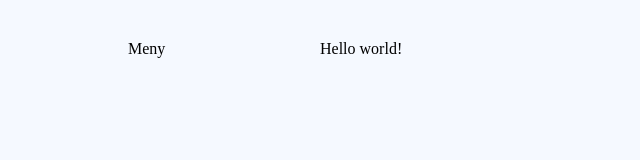
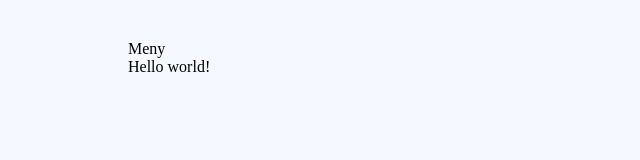
Before and after one commit to glokalab/glokala.se, a plain HTML site: page index.html in a window 1280 px wide. Shown: the whole page, without its empty margins (0-640 px from the left). Drawn offline with Linux system fonts and the light colour scheme.

Commit message:
Update index.html

```diff
--- a/index.html
+++ b/index.html
@@ -11,11 +11,11 @@
     padding: 32px;
   }
   .col-1 {
-    width: 192px;
+    width: 100%;
     float: left;
   }
   .col-3 {
-    width: 768px;
+    width: 100%;
     float: left;
   }
 </style>
```
